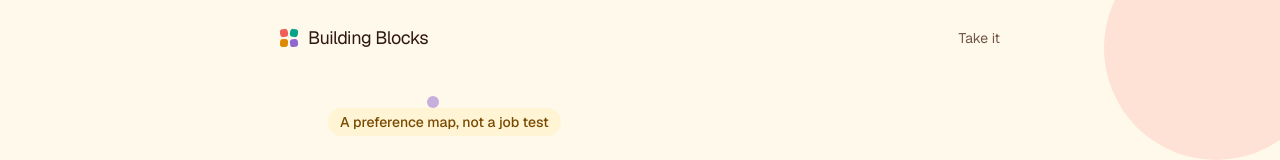
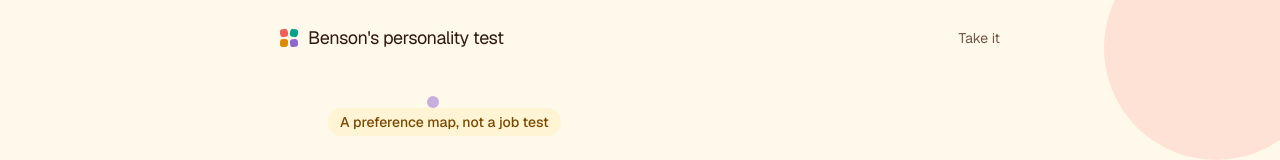
Before and after one commit to ezjarowi/building-blocks, a Next.js app: page / in a window 1280 px wide. Shown: the top 160 px of the page. Built offline with nearby package versions, Linux system fonts and the light colour scheme.

Commit message:
Call it Benson's personality test for now
Header, tab title, and invite text. Building blocks stays the metaphor.

```diff
--- a/src/app/layout.tsx
+++ b/src/app/layout.tsx
@@ -22,9 +22,9 @@ const fraunces = Fraunces({
 });
 
 export const metadata: Metadata = {
-  title: "Building Blocks — a 16-question preference map",
+  title: "Benson's personality test",
   description:
-    "Sixteen questions. Every answer is a good one. Find the four cognitive building blocks you actually prefer — not the ones a résumé would like.",
+    "Benson's personality test. Twenty questions or fewer. Every answer is a good one. Find the eight cognitive building blocks you actually prefer — not the ones a résumé would like.",
   robots: allowIndexing
     ? { index: true, follow: true }
     : { index: false, follow: false, nocache: true },
--- a/src/components/site-header.tsx
+++ b/src/components/site-header.tsx
@@ -5,9 +5,9 @@ import { BlockMark } from "@/components/block-mark";
 export function SiteHeader({ quiet = false }: { quiet?: boolean }) {
   return (
     <header className="mx-auto flex w-full max-w-3xl items-center justify-between px-6 py-6">
-      <Link href="/" className="font-heading flex items-center gap-2.5 text-lg tracking-tight">
+      <Link href="/" className="font-heading flex items-center gap-2.5 text-base tracking-tight sm:text-lg">
         <BlockMark />
-        Building Blocks
+        Benson&apos;s personality test
       </Link>
       {quiet ? (
         <span className="text-muted-foreground text-sm">No wrong answers</span>
--- a/src/lib/invite-url.ts
+++ b/src/lib/invite-url.ts
@@ -9,8 +9,8 @@ export function inviteUrl(token: string, origin: string) {
 export function inviteText(name: string, url: string) {
   const who = name.trim();
   const line = who
-    ? `Hey ${who}, take this personality test I found`
-    : `Hey, take this personality test I found`;
+    ? `Hey ${who}, take Benson's personality test`
+    : `Hey, take Benson's personality test`;
   const short = url.replace(/^https:\/\//i, "");
   return `${line}\n\n${short}`;
 }
```
Also changed, not shown: 1 other file (tests, documents, lock files or other folders).
